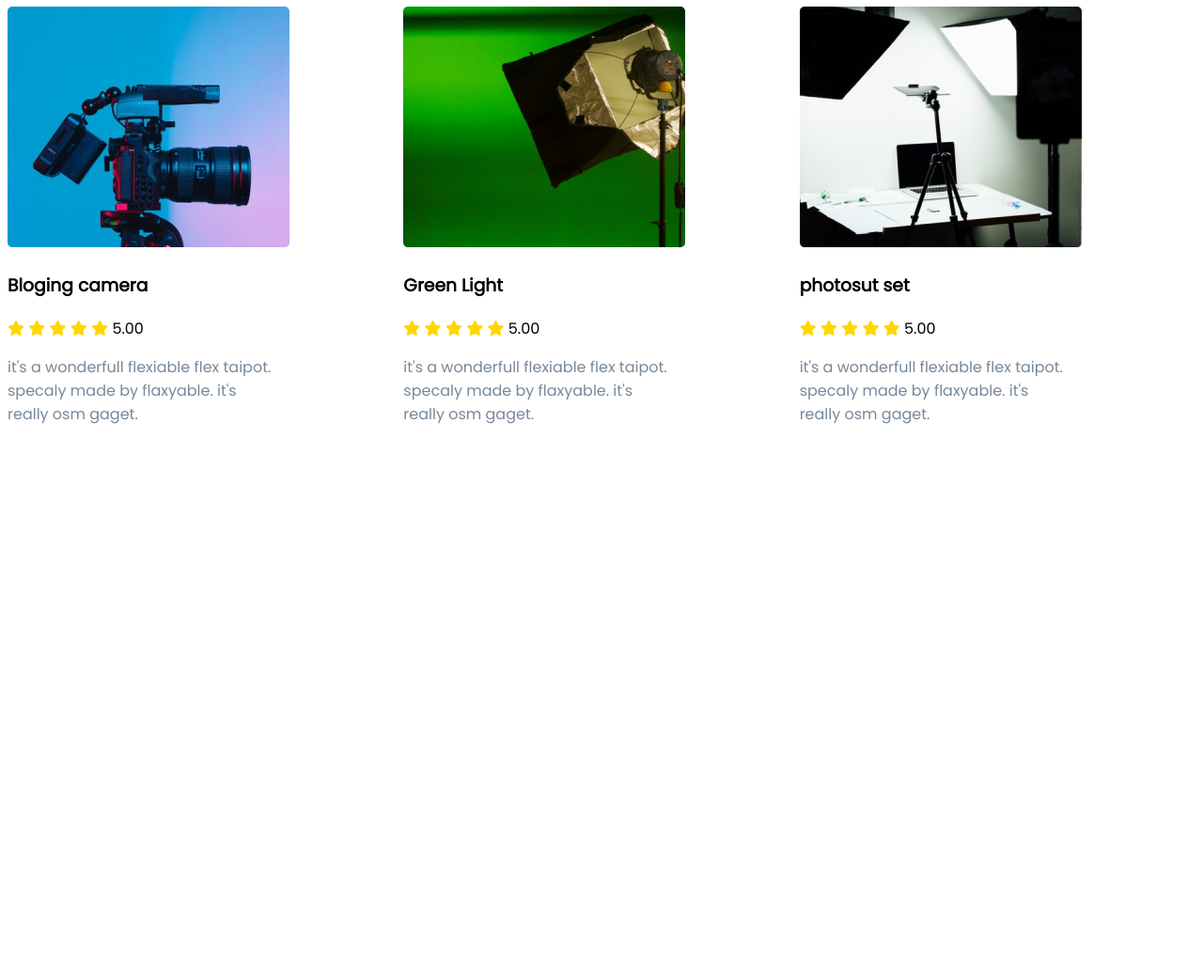
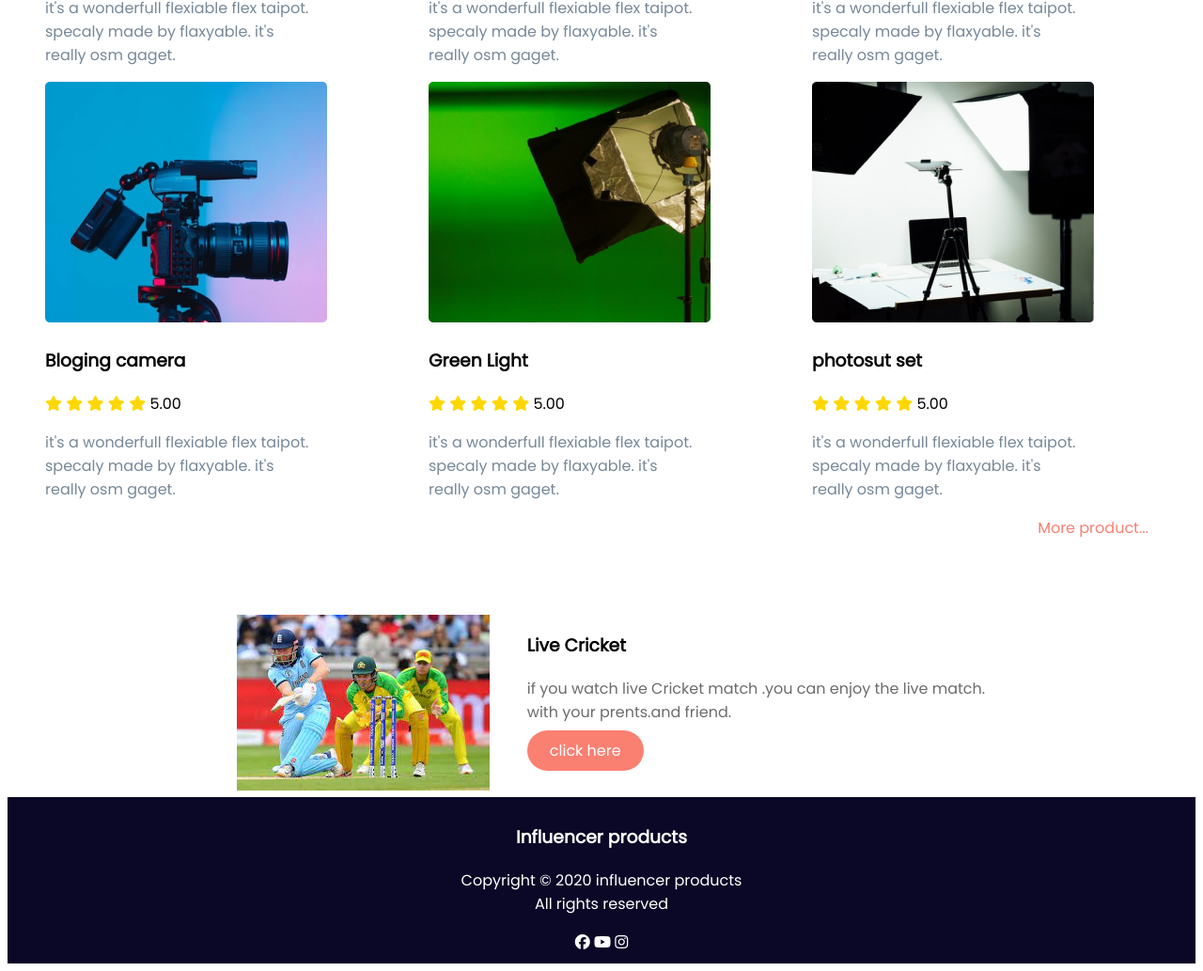
Before and after one commit to arif7354/Assigment-2, a plain HTML site: page index.html in a window 1280 px wide. Shown: the part 1602-2635 px from the top of the page at 94% size. Before the commit the page ends 2079 px from the top, so only its background shows below. Drawn offline with Linux system fonts and the light colour scheme.

Commit message:
assigment

```diff
--- a/index.html
+++ b/index.html
@@ -18,7 +18,7 @@
 
 <body>
     <section class="container">
-        <h2 class="section-title">Extreem Product</h2>
+        <h2>Extreem Product</h2>
         <div class="main">
             <div class="infulencer-detels">
                 <h1>
@@ -254,6 +254,33 @@
             </div>
         </div>
     </section>
+    <div class="center">
+        <a class="btk" href="">More product...</a>
+    </div>
+    <!-- Bonus-project  -->
+    <section class="cricket">
+        <div class="bonus">
+            <div class="imeg">
+                <img src="img/bonus/download.jpg" alt="">
+            </div>
+            <div class="imeg-info">
+                <h3>Live Cricket</h3>
+                <p>if you watch live Cricket match .you can enjoy the live match. <br> with your prents.and friend. </p>
+                <a class="btn" href="https://www.cricbuzz.com/">click here</a>
+            </div>
+        </div>
+    </section>
 </body>
+<footer>
+    <div class="footer">
+        <h3>Influencer products</h3>
+        <p>Copyright © 2020 influencer products <br> All rights reserved</p>
+        <div class="i-con">
+            <i class="fab fa-facebook"></i>
+            <i class="fab fa-youtube"></i>
+            <i class="fab fa-instagram"></i>
+        </div>
+    </div>
+</footer>
 
 </html>
--- a/style.css
+++ b/style.css
@@ -28,6 +28,15 @@ padding-bottom: 20px;
     font-weight: 700px;
     border-radius: 41px;
 }
+.btk{
+    text-decoration: none;
+    color:salmon ;
+
+}
+.center{
+    text-align: right;
+    margin-right: 50px;
+}
 .size{
     display: flex;
     justify-content: space-around;
@@ -38,10 +47,13 @@ padding-bottom: 20px;
 .main-popular{
     display: grid;
     grid-template-columns: repeat(3, 1fr);
+    margin-left: 40px;
+
 }
-.popular .popular-product img{
-    width: 300px;
-    height: 256px
+.section-title{
+    text-align: center;
+    padding-top: 40px;
+    padding-bottom: 40px;
 }
 .fa-star{
     color: gold;
@@ -49,3 +61,27 @@ padding-bottom: 20px;
 .pera-color{
     color: lightslategray;
 }
+/* Bonus-project */
+.bonus{
+    display: flex;
+    margin-left: 20px;
+    margin-top: 80px;
+    justify-content: center;
+}
+.imeg{
+    padding-right: 40px;
+
+}
+.imeg-info p{
+    color: #6C6C6C;
+}
+/* footer  */
+.footer{
+    background-color: #0A0826;
+    text-align: center;
+    color: white;
+    padding-top: 10px;
+}
+.i-con{
+    padding-bottom: 10px;
+}
```
Also changed, not shown: img/bonus/download (1).jpg (added), img/bonus/download.jpg (added), img/bonus/images.jpg (added).
